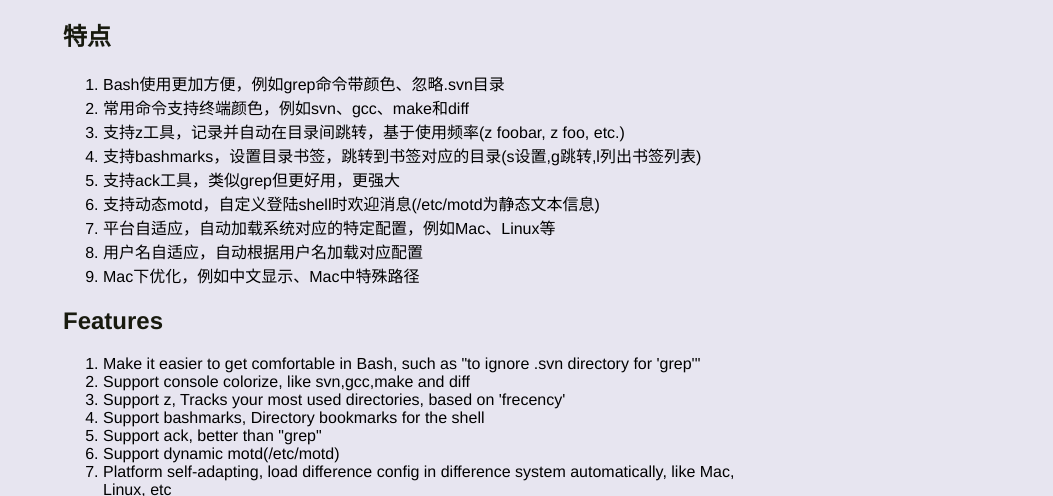
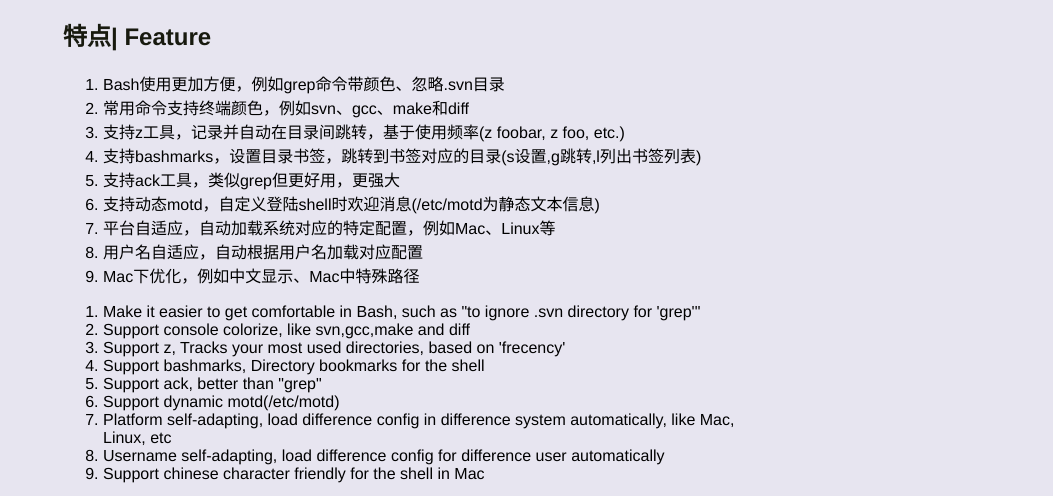
Before and after one commit to wikieden/bash-toolkit, a plain HTML site: page index.html in a window 1280 px wide. Shown: the part 315-811 px from the top of the page, without its empty margins (227-1280 px from the left). Drawn offline with Linux system fonts and the light colour scheme.

Commit message:
merge Features
Signed-off-by: Zealot Ke <chzealot@gmail.com>

```diff
--- a/index.html
+++ b/index.html
@@ -63,7 +63,7 @@
     </p>
 
     <h2>
-      特点
+      特点| Feature
     </h2>
 
     <ol>
@@ -106,10 +106,6 @@
 
     </ol>
 
-
-    <h2>
-      Features
-    </h2>
 
     <ol>
 
```
